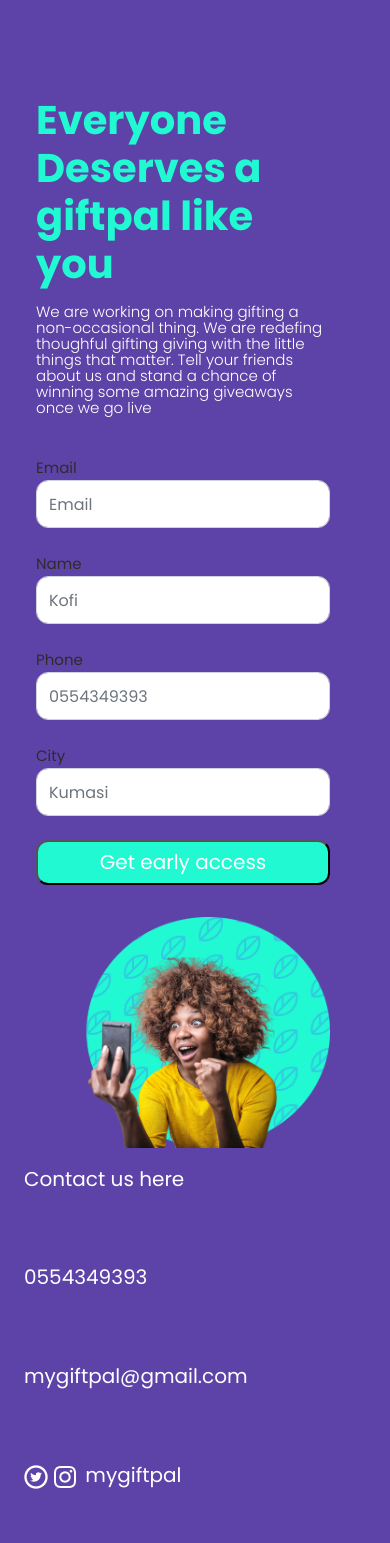
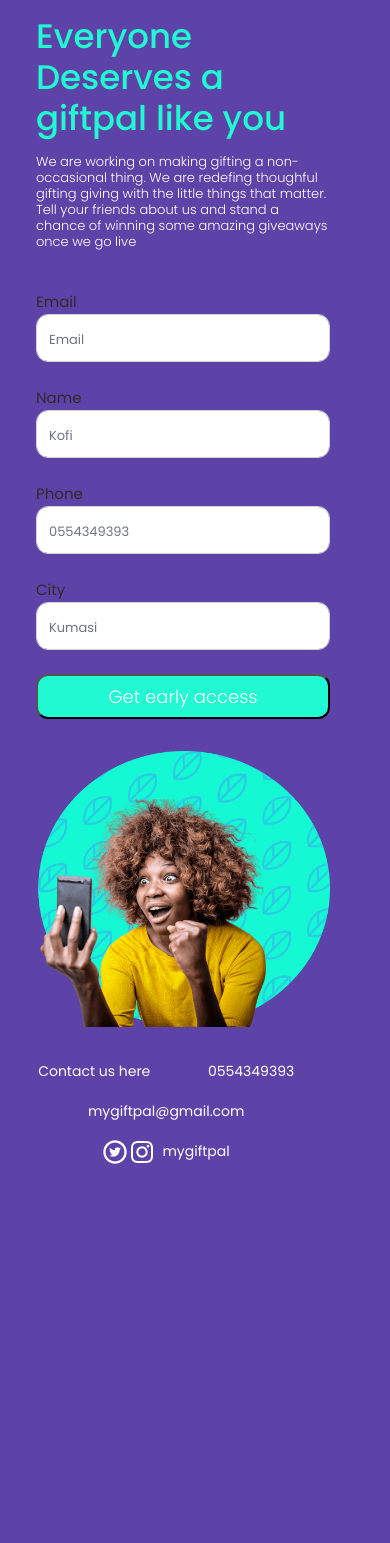
Before and after one commit to kewablay/Giftpal-v2.0, a PHP site: page /waitlist.html in a window 390 px wide. After the commit the page ends 1164 px from the top, so only its background shows below. Run offline with PHP 8.4, Linux system fonts and the light colour scheme; some libraries are stand-ins or nearby versions.

Commit message:
added changes waitlist.html complete

```diff
--- a/css/waitlist.css
+++ b/css/waitlist.css
@@ -11,14 +11,15 @@
 }
 
 .full-content-container{
+    min-height: 100vh;
     display: flex;
     justify-content: center;
     align-items: center;
 }
 
-.wrapper{
+/* .wrapper{
     padding-top: 6rem;
-}
+} */
 
 .main-container{
     display: flex;
@@ -35,7 +36,7 @@
 .intro p{
     margin-top: 1rem;
     font-size: 15px;
-    font-weight: 300;
+    font-weight: 200;
     line-height: 16px;
     color: #FFFFFF;
 
@@ -57,30 +58,31 @@ input{
     border-radius: 12px;
     color: white;
     font-size: 20px;
-    font-weight: 400;
+    font-weight: 300;
     margin-bottom: 2rem;
 }
 
 .credentials .row{
     margin-top: 2px;
 }
-
-/* ----form section start----  */
-
-/* ----form section ends ----  */
+.hero-image{
+    display: flex;
+    justify-content: flex-end;
+}
 
 
 /* ----footer section starts  */
 footer{
     display: flex;
     flex-wrap: wrap;
+    margin-top: 1rem;
 }
 footer li{
     list-style-type: none;
-    margin-bottom: 3.3rem;
     margin-top: 1rem;
     margin-right: 3.6rem;
 }
+
 footer a{
     text-decoration: none;
     color: white;
@@ -90,7 +92,6 @@ footer a{
 
 footer a:hover{
     color: white;
-    transform:scale(1.05);
 }
 #ig{
     margin-right: .5rem;
@@ -103,8 +104,6 @@ footer a:hover{
 @media (max-width: 1200px) {
     .title h3{
         font-size: 40px;
-        font-weight: 700;
-        color: #21F9D2;
     }
 
     input{
@@ -118,8 +117,49 @@ footer a:hover{
     }
 }
 @media (max-width: 992px) {
-    .main-container{
-       justify-content: column-reverse;
+    .title h3{
+        font-size: 40px;
+        font-weight: 500;
+        margin-top: 1rem;
+    }
+    .intro p{
+        font-weight: 100;
+    }
+    #cta{
+        font-size: 18px;
+        font-weight: 200;
+    }
+    .hero-image{
+        justify-content: center;
+    }
+    footer{
+        justify-content: center;
+        margin-bottom: 3rem;
+    }
+    footer li{
+        margin-bottom: 1rem;
+    }
+}
+
+@media (max-width: 576px) {
+    .title h3{
+        font-size: 34px;
+        font-weight: 500;
+        margin-top: 1rem;
+    }
+    .intro p{
+        font-weight: 100;
+        font-size: 13px;
+    }
+    input::placeholder{
+        font-size: 13px;
+    }
+
+    footer a{
+        font-size: 14px;
+    }
+    footer li{
+        margin-bottom: 0;
     }
 }
 /* --- media queries ends  ---- */
--- a/waitlist.html
+++ b/waitlist.html
@@ -71,7 +71,10 @@
 
                 <!-- --hero image start ---- -->
                <div class="hero-image col-12 col-md-12 col-lg-7 col-xl-7  ">
-                    <img class="img-fluid" src="images/waitlist-img.png" alt="">
+                    <picture>
+                        <source media="(max-width: 991px)" srcset="images/waitlist-img2.png">
+                        <img class="img-fluid" src="images/waitlist-img.png" alt="">
+                    </picture>
                </div>
                <!-- ----hero image ends -->
            </div>
```
Also changed, not shown: images/waitlist-img2.png (added).
